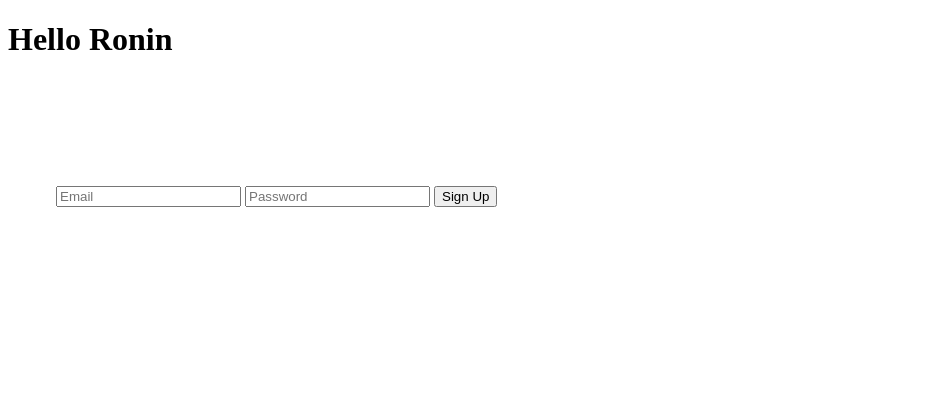
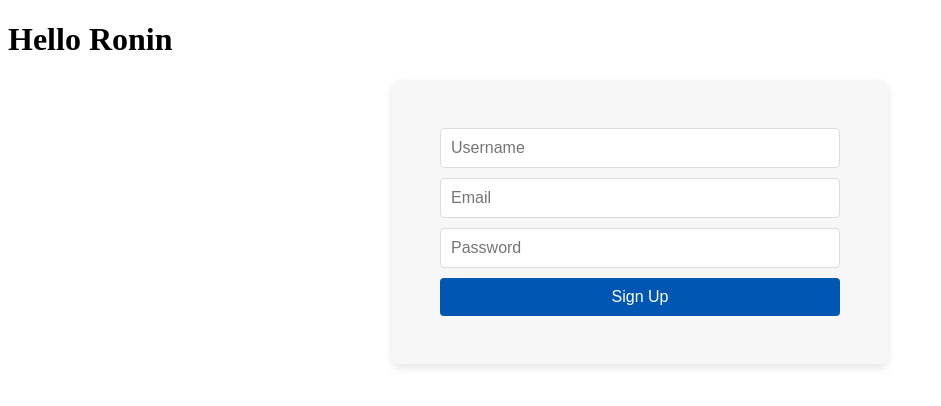
Before and after one commit to anthonyzaino88/RoninMom, a website built with webpack: page public/index.html in a window 1280 px wide. Shown: the whole page, without its empty margins (0-941 px from the left). Built offline with nearby package versions, Linux system fonts and the light colour scheme; some packages are replaced by stand-ins of ours.

Commit message:
some styles

```diff
--- a/public/index.html
+++ b/public/index.html
@@ -1,16 +1,70 @@
 <!DOCTYPE html>
 <html lang="en">
+
 <head>
   <meta charset="UTF-8">
   <meta name="viewport" content="width=device-width, initial-scale=1.0">
   <title>The Ronin Mom | Pioneering the Self-Sufficient Lifestyle </title>
+  <style>
+    form#signup-form {
+      display: flex;
+      flex-direction: column;
+      padding: 3rem;
+      width: 400px;
+      gap: 10px;
+      background-color: #f7f7f7;
+      /* Light grey background */
+      border-radius: 8px;
+      /* Rounded corners */
+      box-shadow: 0 4px 8px rgba(0, 0, 0, 0.1);
+      /* Subtle shadow for depth */
+      margin: 0 auto;
+      /* Center the form on the page */
+      max-width: 100%;
+      /* Ensures responsiveness */
+    }
+
+    /* Style for input fields */
+    form#signup-form input {
+      padding: 10px;
+      border-radius: 4px;
+      border: 1px solid #ddd;
+      /* Light grey border */
+      font-size: 1rem;
+      color: #333;
+      /* Dark grey text */
+    }
+
+    /* Style for the submit button */
+    form#signup-form button {
+      padding: 10px;
+      border-radius: 4px;
+      border: none;
+      background-color: #0056b3;
+      /* Dark blue background */
+      color: white;
+      font-size: 1rem;
+      cursor: pointer;
+      /* Cursor pointer on hover */
+      transition: background-color 0.3s;
+      /* Smooth transition for hover effect */
+    }
+
+    /* Hover effect for the submit button */
+    form#signup-form button:hover {
+      background-color: #003d82;
+      /* Slightly darker blue on hover */
+    }
+  </style>
 </head>
+
 <body>
   <h1>Hello Ronin</h1>
 
-    <form id="signup-form" style="margin-top: 5rem; padding: 3rem;">
-      <input type="email" id="signup-email" placeholder="Email" required>
-      <input type="password" id="signup-password" placeholder="Password" required>
+  <form id="signup-form" style="">
+    <input type="text" id="signup-username" placeholder="Username" required="">
+    <input type="email" id="signup-email" placeholder="Email" required="">
+    <input type="password" id="signup-password" placeholder="Password" required="">
     <button type="submit">Sign Up</button>
   </form>
 
@@ -19,4 +73,5 @@
 
 
 </body>
+
 </html>
```
Lines whose indentation alone changed are shown as unchanged.
